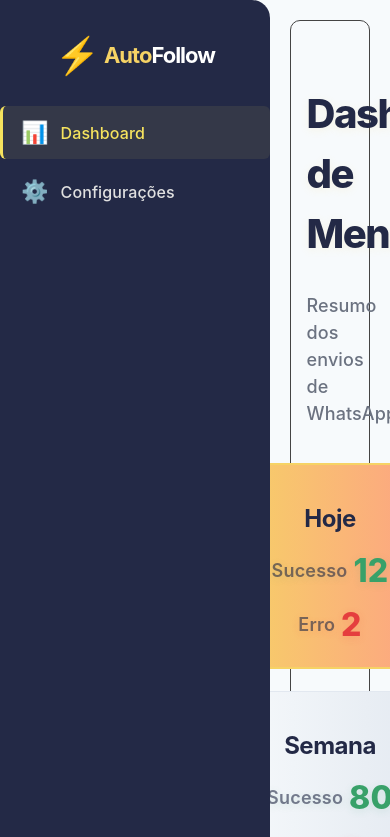
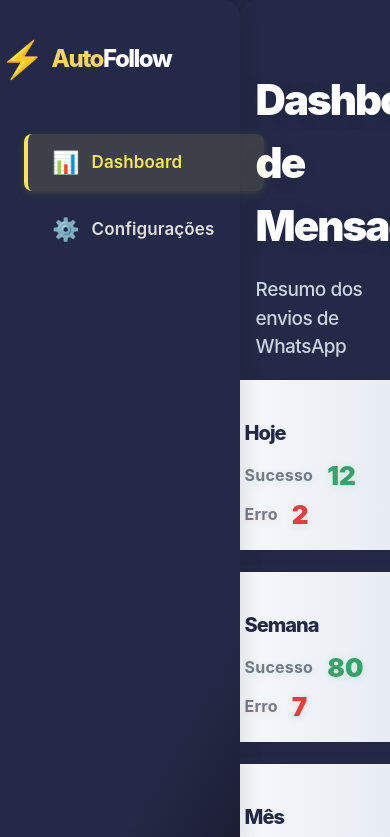
Before and after one commit to Bretzk-Tech/AutoFollowBling, a React (Vite) app in the folder frontend/: page / in a window 390 px wide. Shown: the top 837 px of the page. Built offline with nearby package versions, Linux system fonts and the light colour scheme.

Commit message:
feat: enhance Dashboard styles with responsive design and improved visual elements

```diff
--- a/frontend/src/components/Dashboard.styles.ts
+++ b/frontend/src/components/Dashboard.styles.ts
@@ -3,21 +3,20 @@ import styled from 'styled-components'
 export const Container = styled.div`
   display: flex;
   min-height: 100vh;
-  background: #f7fafc;
+  background: linear-gradient(120deg, #232946 0%, #232946 60%, #1a1a2e 100%);
   font-family: 'Inter', 'Segoe UI', Arial, sans-serif;
   letter-spacing: 0.1px;
-  padding: 20px;
-  padding-left: 290px;
+  padding: 0;
 `
 
 export const Sidebar = styled.aside`
-  width: 270px;
-  background: #232946;
+  width: 240px;
+  background: linear-gradient(120deg, #232946 80%, #1a1a2e 100%);
   color: #fff;
   display: flex;
   flex-direction: column;
-  align-items: center;
-  padding: 28px 0 18px 0;
+  align-items: flex-start;
+  padding: 32px 0 18px 0;
   min-height: 100vh;
   position: fixed;
   top: 0;
@@ -25,47 +24,52 @@ export const Sidebar = styled.aside`
   z-index: 20;
   border-top-right-radius: 18px;
   border-bottom-right-radius: 18px;
-  box-shadow: none;
+  box-shadow: 0 4px 24px #00000022;
+  gap: 16px;
 `
 
 export const SidebarLogo = styled.div`
-  font-weight: 700;
-  font-size: 22px;
-  margin-bottom: 24px;
-  letter-spacing: -1px;
+  font-weight: 800;
+  font-size: 24px;
+  margin-bottom: 32px;
+  letter-spacing: -1.5px;
   display: flex;
   align-items: center;
-  gap: 5px;
+  gap: 8px;
+  color: #f6e35e;
 `
 
 export const SidebarNav = styled.nav`
   width: 100%;
+  padding-left: 24px;
 `
 
 export const SidebarList = styled.ul`
   list-style: none;
   padding: 0;
   margin: 0;
+  width: 100%;
 `
 
 interface SidebarItemProps {
   active?: boolean
 }
 export const SidebarItem = styled.li<SidebarItemProps>`
-  padding: 10px 18px;
-  font-size: 16px;
+  padding: 12px 24px;
+  font-size: 17px;
   color: ${({ active }) => (active ? '#f6e35e' : '#e0e0e0')};
   cursor: pointer;
   transition: background 0.2s, color 0.2s;
-  border-left: 3px solid ${({ active }) => (active ? '#f6e35e' : 'transparent')};
+  border-left: 4px solid ${({ active }) => (active ? '#f6e35e' : 'transparent')};
   display: flex;
   align-items: center;
-  font-weight: 500;
-  margin-bottom: 6px;
-  border-radius: 6px;
+  font-weight: 600;
+  margin-bottom: 10px;
+  border-radius: 8px;
   user-select: none;
   letter-spacing: 0.1px;
-  background: ${({ active }) => (active ? 'rgba(246, 227, 94, 0.08)' : 'none')};
+  background: ${({ active }) => (active ? 'rgba(246, 227, 94, 0.12)' : 'none')};
+  box-shadow: ${({ active }) => (active ? '0 2px 8px #f6e35e22' : 'none')};
 `
 
 export const SidebarVersion = styled.div`
@@ -73,54 +77,55 @@ export const SidebarVersion = styled.div`
   color: #cbd5e1;
   margin-bottom: 8px;
   letter-spacing: 0.5px;
+  padding-left: 24px;
 `
 
 export const Main = styled.main`
   flex: 1;
-  padding: 36px 4vw;
-  width: calc(100% - 270px);
-  max-width: 1100px;
-  margin: 0 auto;
-  margin-left: 270px;
-  border: 1px solid #444444;
-  border-radius: 10px;
-  margin: 0 auto;
+  padding: 40px 4vw 0 4vw;
+  width: calc(100% - 240px);
+  max-width: 1200px;
+  margin-left: 240px;
+  border-radius: 18px;
   display: flex;
   flex-direction: column;
   align-items: stretch;
-  background: none;
-  box-shadow: none;
+  background: linear-gradient(120deg, #232946 80%, #1a1a2e 100%);
+  box-shadow: 0 4px 24px #00000022;
+  min-height: 100vh;
 `
 
 export const Title = styled.h1`
-  font-weight: 800;
-  font-size: 40px;
-  margin-bottom: 10px;
-  color: #232946;
-  letter-spacing: -1.5px;
-  text-shadow: 0 2px 8px #f6d36522;
+  font-weight: 900;
+  font-size: 42px;
+  margin-bottom: 0px;
+  color: #fff;
+  letter-spacing: -2px;
+  text-shadow: 0 2px 12px #23294688;
 `
 
 export const Subtitle = styled.p`
-  color: #6b7280;
-  margin-bottom: 36px;
-  font-size: 18px;
+  color: #cbd5e1;
+  margin-bottom: 18px;
+  font-size: 19px;
   font-weight: 500;
+  letter-spacing: -0.5px;
 `
 
 export const SectionTitle = styled.h2`
-  font-size: 26px;
-  color: #232946;
-  margin-bottom: 20px;
-  font-weight: 700;
-  letter-spacing: -0.5px;
+  font-size: 28px;
+  color: #fff;
+  margin-bottom: 22px;
+  font-weight: 800;
+  letter-spacing: -1px;
+  text-shadow: 0 2px 8px #23294644;
 `
 
 // Removido CardsWrapper duplicado
 export const CardsWrapper = styled.div`
   display: flex;
-  gap: 14px;
-  margin-bottom: 24px;
+  gap: 22px;
+  margin-bottom: 32px;
   flex-wrap: wrap;
   justify-content: center;
 `
@@ -172,27 +177,32 @@ export const TableRow = styled.tr<TableRowProps>`
 
 interface CardProps {
   destaque?: boolean
+  cor?: 'hoje' | 'semana' | 'mes'
 }
 export const Card = styled.div<CardProps>`
   flex: 1;
-  min-width: 100px;
+  min-width: 180px;
+  max-width: 320px;
   width: auto;
-  background: ${({ destaque }) =>
-    destaque
-      ? 'linear-gradient(90deg, #f6d365 0%, #fda085 100%)'
+  background: ${({ cor }) =>
+    cor === 'hoje'
+      ? 'linear-gradient(90deg, #f7971e 0%, #ffd200 100%)'
+      : cor === 'semana'
+      ? 'linear-gradient(90deg, #56ccf2 0%, #2f80ed 100%)'
+      : cor === 'mes'
+      ? 'linear-gradient(90deg, #43e97b 0%, #38f9d7 100%)'
       : 'linear-gradient(90deg, #f7fafc 0%, #e2e8f0 100%)'};
-  border-radius: 10px;
-  padding: 12px 8px;
-  box-shadow: none;
+  border-radius: 16px;
+  padding: 18px 24px 16px 24px;
+  box-shadow: 0 2px 16px #23294622;
   color: #232946;
   display: flex;
   flex-direction: column;
-  align-items: center;
+  align-items: flex-start;
   justify-content: center;
-  border: ${({ destaque }) =>
-    destaque ? '2px solid #f6d365' : '1px solid #e2e8f0'};
-  font-weight: ${({ destaque }) => (destaque ? 700 : 500)};
-  font-size: 13px;
+  border: none;
+  font-weight: 600;
+  font-size: 15px;
   margin-bottom: 6px;
   transition: box-shadow 0.2s, transform 0.2s;
   position: relative;
@@ -200,20 +210,23 @@ export const Card = styled.div<CardProps>`
 `
 
 export const CardTitle = styled.h3`
-  font-size: 24px;
-  margin-bottom: 10px;
-  font-weight: 700;
-  letter-spacing: -0.5px;
+  font-size: 20px;
+  font-weight: 800;
+  margin-bottom: 8px;
+  letter-spacing: -1px;
+  color: #232946;
+  display: flex;
+  align-items: center;
+  gap: 8px;
 `
 
 interface CardValueProps {
   color?: string
 }
 export const CardValue = styled.div<CardValueProps>`
-  font-size: 32px;
+  font-size: 26px;
   color: ${({ color }) => color || '#232946'};
-  font-weight: 800;
-  margin-bottom: 6px;
+  font-weight: 900;
   letter-spacing: 0.2px;
   text-shadow: ${({ color }) =>
     color === '#38a169'
@@ -223,11 +236,12 @@ export const CardValue = styled.div<CardValueProps>`
       : 'none'};
   display: flex;
   align-items: center;
+  gap: 6px;
 `
 
 export const CardLabel = styled.span`
-  font-size: 18px;
-  font-weight: 600;
+  font-size: 16px;
+  font-weight: 700;
   color: #23294699;
-  margin-right: 6px;
+  margin-right: 8px;
 `
```
